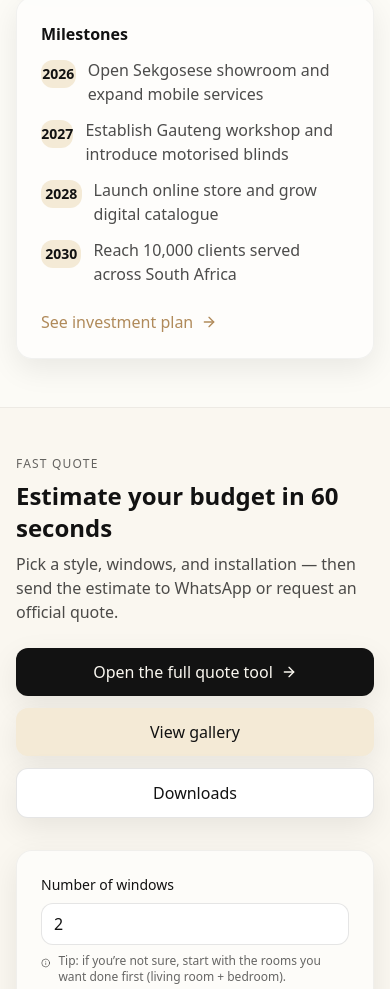
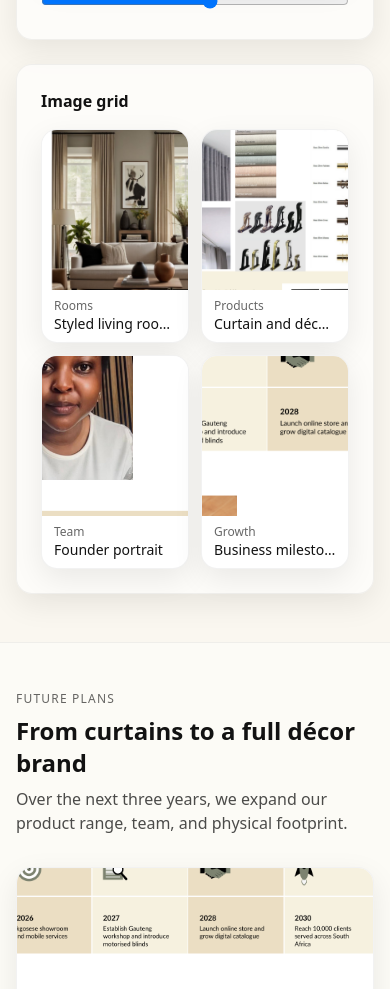
Before and after one commit to chamanoS/Curtain-Studio, a React (Vite) app in the folder curtain studio/: page / in a window 390 px wide. Shown: the part 2660-3649 px from the top of the page. Built offline with nearby package versions, Linux system fonts and the light colour scheme.

Commit message:
refactoring the home page

```diff
--- a/curtain studio/src/App.tsx
+++ b/curtain studio/src/App.tsx
@@ -5,7 +5,6 @@ import Products from "./pages/Products";
 import About from "./pages/About";
 import Contact from "./pages/Contact";
 import Quote from "./pages/Quote";
-import Gallery from "./pages/Gallery";
 import NotFound from "./pages/NotFound";
 
 export default function App() {
@@ -15,7 +14,6 @@ export default function App() {
         <Route path="/" element={<Home />} />
         <Route path="/products" element={<Products />} />
         <Route path="/quote" element={<Quote />} />
-        <Route path="/gallery" element={<Gallery />} />
         <Route path="/about" element={<About />} />
         <Route path="/contact" element={<Contact />} />
         <Route path="*" element={<NotFound />} />
--- a/curtain studio/src/components/SiteLayout.tsx
+++ b/curtain studio/src/components/SiteLayout.tsx
@@ -10,7 +10,6 @@ const navItems = [
   { to: "/", label: "Home" },
   { to: "/about", label: "About" },
   { to: "/products", label: "Products" },
-  { to: "/gallery", label: "Gallery" },
   { to: "/quote", label: "Quote" },
   { to: "/contact", label: "Contact" },
 ];
--- a/curtain studio/src/pages/Downloads.tsx
+++ /dev/null
@@ -1,63 +0,0 @@
-import { Card, CardBody, SectionTitle } from "../components/ui";
-import { Download, FileText } from "lucide-react";
-
-type DownloadItem = {
-  title: string;
-  desc: string;
-  href: string;
-};
-
-export default function Downloads() {
-  const items: DownloadItem[] = [
-    {
-      title: "Full Business Plan (PDF)",
-      desc: "The complete plan: mission, products, pricing ranges, projections, and milestones.",
-      href: "/downloads/business-plan.pdf",
-    },
-    {
-      title: "Pricing Sheet (PDF)",
-      desc: "A clean 1-page pricing overview you can send to clients.",
-      href: "/downloads/pricing-sheet.pdf",
-    },
-    {
-      title: "Investor Snapshot (PDF)",
-      desc: "Quick summary for investors: capital requirements + projections.",
-      href: "/downloads/investor-snapshot.pdf",
-    },
-  ];
-
-  return (
-    <div className="container py-12">
-      <SectionTitle
-        eyebrow="Downloads"
-        title="Share-ready documents"
-        subtitle="Grab the key documents for clients, partners, or investors."
-      />
-
-      <div className="mt-8 grid gap-6 md:grid-cols-3">
-        {items.map((i) => (
-          <Card key={i.href}>
-            <CardBody>
-              <div className="inline-flex h-10 w-10 items-center justify-center rounded-2xl bg-sand">
-                <FileText className="h-5 w-5 text-brass" />
-              </div>
-              <div className="mt-4 font-semibold">{i.title}</div>
-              <div className="mt-2 text-sm text-black/70">{i.desc}</div>
-              <a
-                className="mt-5 inline-flex w-full items-center justify-center gap-2 rounded-xl bg-ink px-4 py-2 text-sm text-paper shadow-soft hover:opacity-95"
-                href={i.href}
-                download
-              >
-                Download <Download className="h-4 w-4" />
-              </a>
-            </CardBody>
-          </Card>
-        ))}
-      </div>
-
-      <div className="mt-10 rounded-2xl border border-black/10 bg-white/60 px-5 py-4 text-sm text-black/70">
-        Tip: You can add your own catalogue images to <code className="px-1">/src/assets</code> and link them here too.
-      </div>
-    </div>
-  );
-}
--- a/curtain studio/src/pages/Gallery.tsx
+++ b/curtain studio/src/pages/Gallery.tsx
@@ -67,9 +67,7 @@ export default function Gallery() {
                 beforeAlt="Room before curtains"
                 afterAlt="Room after curtains"
               />
-              <div className="text-xs text-black/60">
-                Replace these with your real client before/after photos anytime — the component is ready.
-              </div>
+
             </div>
           </CardBody>
         </Card>
--- a/curtain studio/src/pages/Home.tsx
+++ b/curtain studio/src/pages/Home.tsx
@@ -6,6 +6,7 @@ import { brand, sections, milestones } from "../data/content";
 import { Card, CardBody, SectionTitle } from "../components/ui";
 import { ArrowRight, CheckCircle2, Sparkles } from "lucide-react";
 import { Link } from "react-router-dom";
+import Gallery from "../pages/Gallery"
 import QuoteEstimator from "../components/quote/QuoteEstimator";
 
 export default function Home() {
@@ -100,11 +101,12 @@ export default function Home() {
             </Card>
           </div>
 
-          <div className="mt-6 rounded-2xl overflow-hidden border border-black/5 bg-white shadow-soft">
-            <img src={productsImg} alt="Curtain studio products collage" className="w-full object-cover" />
-          </div>
+
         </div>
       </section>
+
+      {/*Gallery */}
+     <Gallery/>
 
       {/* Milestones */}
       <section className="border-t border-black/5 bg-white/40">
@@ -145,46 +147,7 @@ export default function Home() {
         </div>
       </section>
 
-      {/* Quick estimate */}
-      <section className="border-t border-black/5">
-        <div className="container py-12">
-          <div className="grid gap-8 lg:grid-cols-3 items-start">
-            <div className="lg:col-span-1">
-              <SectionTitle
-                eyebrow="Fast quote"
-                title="Estimate your budget in 60 seconds"
-                subtitle="Pick a style, windows, and installation — then send the estimate to WhatsApp or request an official quote."
-              />
-              <div className="mt-6 grid gap-3">
-                <Link
-                  to="/quote"
-                  className="rounded-xl bg-ink px-5 py-3 text-paper shadow-soft hover:opacity-95 inline-flex items-center justify-center gap-2"
-                >
-                  Open the full quote tool <ArrowRight className="h-4 w-4" />
-                </Link>
-                <div className="grid sm:grid-cols-2 gap-3">
-                  <Link
-                    to="/gallery"
-                    className="rounded-xl bg-sand px-5 py-3 text-ink shadow-soft hover:opacity-95 inline-flex items-center justify-center"
-                  >
-                    View gallery
-                  </Link>
-                  <Link
-                    to="/downloads"
-                    className="rounded-xl bg-white px-5 py-3 text-ink shadow-soft border border-black/10 hover:bg-black/5 inline-flex items-center justify-center"
-                  >
-                    Downloads
-                  </Link>
-                </div>
-              </div>
-            </div>
 
-            <div className="lg:col-span-2">
-              <QuoteEstimator compact />
-            </div>
-          </div>
-        </div>
-      </section>
     </div>
   );
 }
--- a/curtain studio/src/pages/Investors.tsx
+++ /dev/null
@@ -1,75 +0,0 @@
-import { Card, CardBody, SectionTitle } from "../components/ui";
-import { capitalRequirements, monthlyProjection } from "../data/content";
-
-export default function Investors() {
-  const totalDesired = "R100,000";
-
-  return (
-    <div className="container py-12">
-      <SectionTitle
-        eyebrow="Financial plan"
-        title="Investment-ready, low-risk model"
-        subtitle="Funding supports tools, stock, marketing, transport buffer, and working capital reserve."
-      />
-
-      <div className="mt-10 grid gap-6 md:grid-cols-2">
-        <Card>
-          <CardBody>
-            <div className="flex items-end justify-between gap-3">
-              <div>
-                <div className="font-semibold">Capital requirements</div>
-                <div className="text-sm text-black/60 mt-1">Total desired capital: {totalDesired}</div>
-              </div>
-            </div>
-
-            <div className="mt-5 space-y-3">
-              {capitalRequirements.map((c) => (
-                <div key={c.item} className="flex items-start justify-between gap-4 rounded-xl bg-white/50 border border-black/5 p-4">
-                  <div className="text-sm text-black/70">{c.item}</div>
-                  <div className="text-sm font-semibold whitespace-nowrap">{c.amount}</div>
-                </div>
-              ))}
-            </div>
-
-            <div className="mt-6 text-sm text-black/60">
-              *Models offered: equity or fixed-return investor structures (as stated in the plan).
-            </div>
-          </CardBody>
-        </Card>
-
-        <Card>
-          <CardBody>
-            <div className="font-semibold">Monthly profit projection</div>
-            <div className="text-sm text-black/60 mt-1">Assumes average profit per client of R1,000.</div>
-
-            <div className="mt-5 overflow-hidden rounded-xl border border-black/5">
-              <table className="w-full text-sm">
-                <thead className="bg-sand/60">
-                  <tr>
-                    <th className="text-left p-3 font-medium">Scenario</th>
-                    <th className="text-right p-3 font-medium">Clients</th>
-                    <th className="text-right p-3 font-medium">Total profit</th>
-                  </tr>
-                </thead>
-                <tbody className="bg-white/50">
-                  {monthlyProjection.map((m) => (
-                    <tr key={m.tier} className="border-t border-black/5">
-                      <td className="p-3">{m.tier}</td>
-                      <td className="p-3 text-right">{m.clients}</td>
-                      <td className="p-3 text-right">R{m.totalProfit.toLocaleString()}</td>
-                    </tr>
-                  ))}
-                </tbody>
-              </table>
-            </div>
-
-            <div className="mt-6 rounded-xl bg-sand/60 border border-black/5 p-4 text-sm text-black/70">
-              Want the full business plan PDF included in your pitch pack? Add a “Downloads” section with the PDF and
-              a one-page investor summary.
-            </div>
-          </CardBody>
-        </Card>
-      </div>
-    </div>
-  );
-}
```
